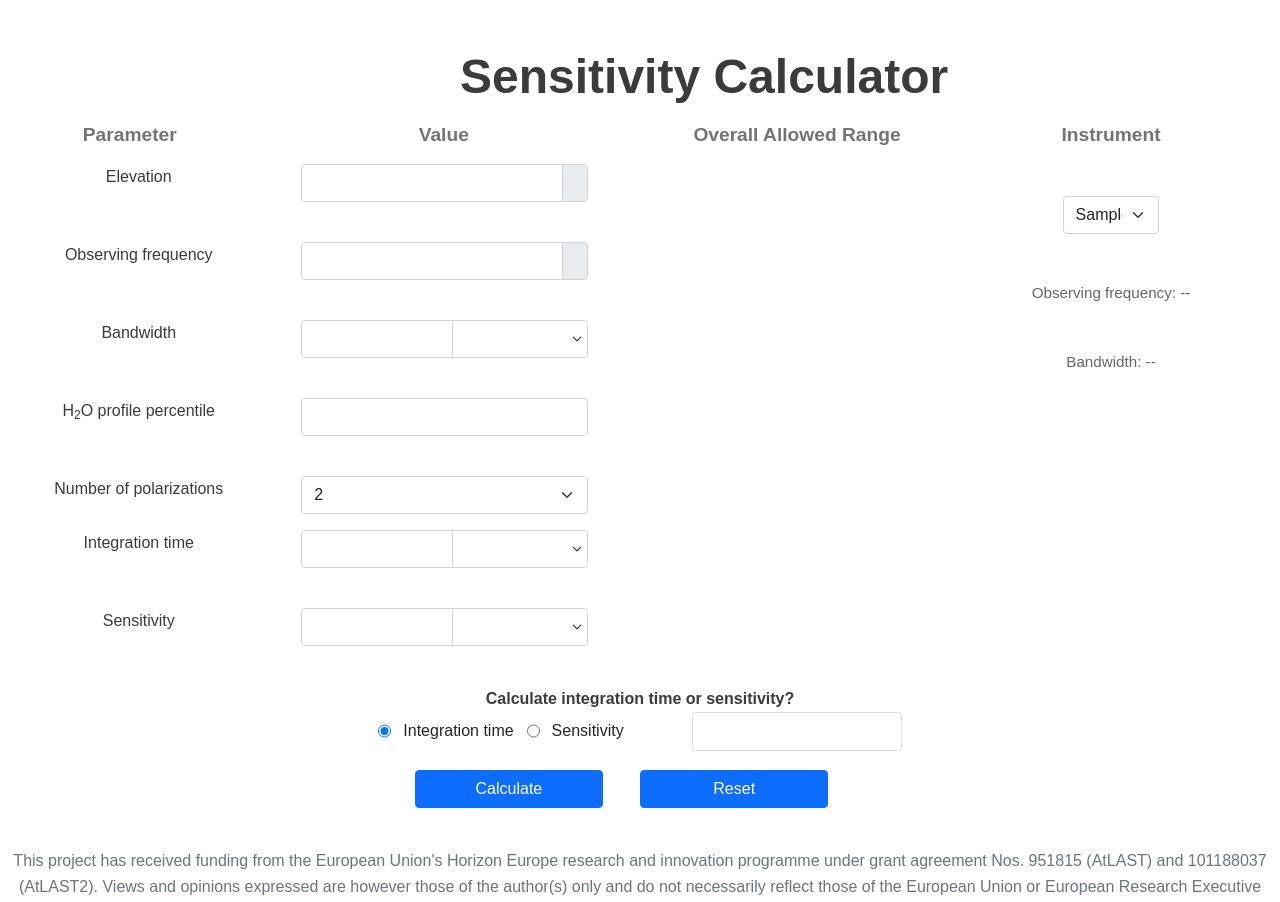
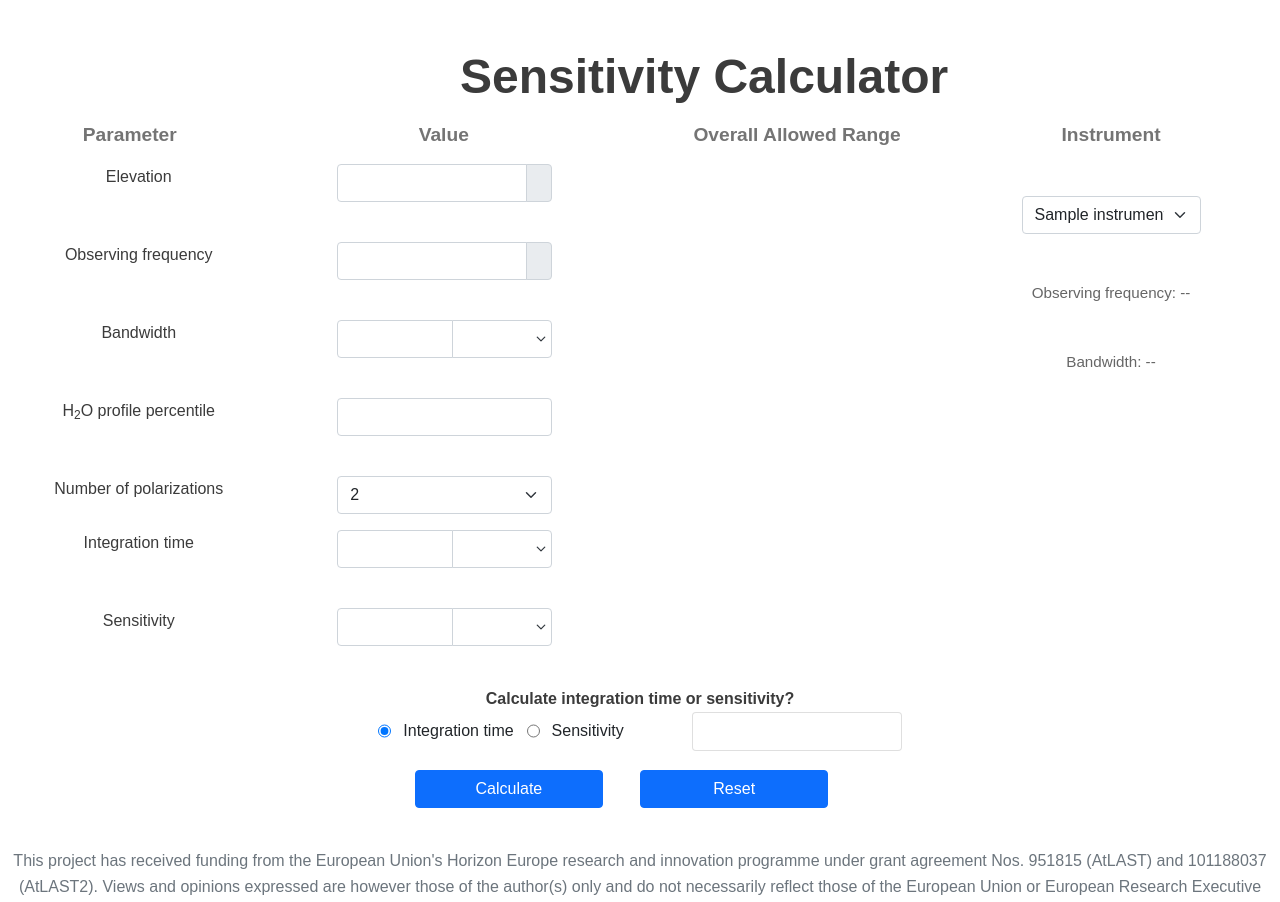
Before and after one commit to ukatc/AtLAST_sensitivity_calculator, a Python web app: template web_client/templates/sensitivity_calculator.html in a window 1280 px wide; the page is wider, and only the part inside the window is pictured. Shown: the part 200-1102 px from the top of that part. Run offline with Jinja, Linux system fonts and the light colour scheme; the template is opened without the code that fills it: most values are stand-ins (such as "Sample title", 1, 10 or a date in 2020); lists and menus that the app fills with data are empty.

Commit message:
ASC-32 instrument choice UI improvements

```diff
--- a/web_client/static/css/atlast.css
+++ b/web_client/static/css/atlast.css
@@ -62,7 +62,7 @@ input:invalid {
 }
 
 .param-input-group {
-    width: 80%;
+    width: 60%;
 }
 
 .submit-btn-col {
@@ -134,6 +134,10 @@ hr {
   padding-bottom: 10px;
 }
 
+label {
+  text-align: center;
+}
+
 button {
   font-family: sans-serif;
   color: #ffffff;
@@ -177,10 +181,9 @@ img#logoimg {
   line-height: 1.1;
 }
 
-label {
-  text-align: center;
+#instrument-choice {
+  width:70%;
 }
-
 
 @media print {
   #header {
--- a/web_client/templates/sensitivity_calculator.html
+++ b/web_client/templates/sensitivity_calculator.html
@@ -190,8 +190,7 @@
             <div class="row justify-content-center">
               <div class="titles col-12 mb-5">Instrument</div>
               <div class="row justify-content-center">
-                <div class="col-5">
-                  <div class="input-group mb-5">
+                  <div class="input-group mb-5" id="instrument-choice">
                     <select class="form-select" id="instrument-type" name="instrument">
                       {% for instrument in instruments %}
                         <option value="{{ instrument }}" {% if instrument == 'Default' %}selected="selected"{% endif %}>
@@ -200,7 +199,6 @@
                       {% endfor %}
                     </select>
                   </div>
-                </div>
                 <div class="allowed-range-info">
                   <div id="instrument-ranges-display">
                     <div class="row justify-content-center mb-5" id="freq-range">Observing frequency: --</div>
```
